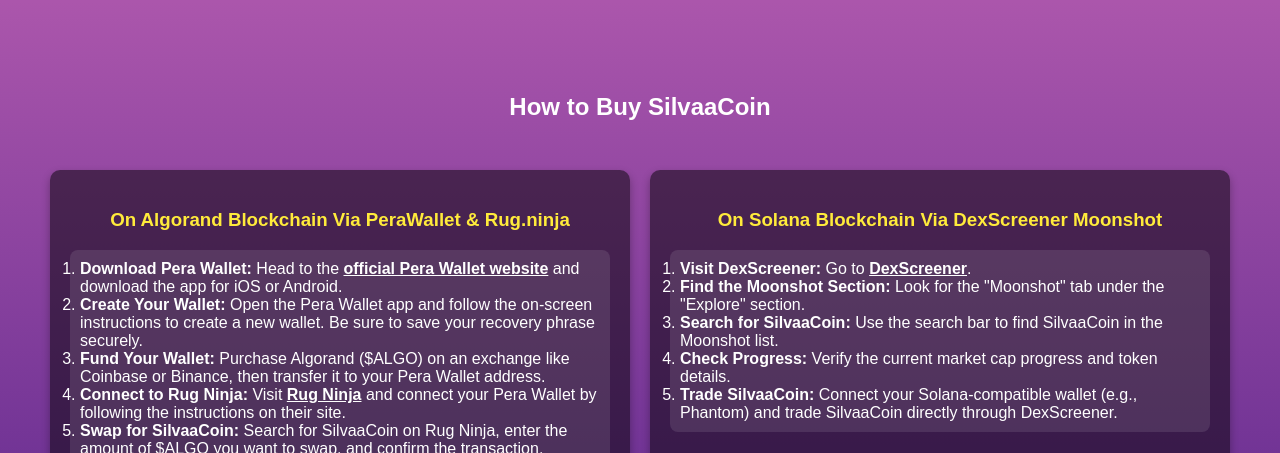
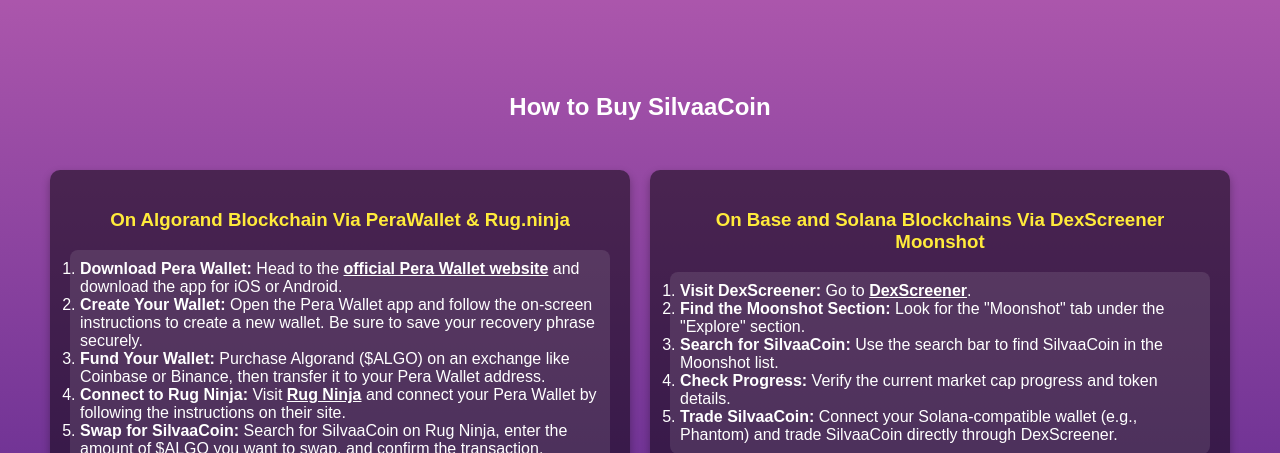
Before and after one commit to GitatronMaximus/silvaacoin-frontend, a plain HTML site: page index.html in a window 1280 px wide. Shown: the part 665-1118 px from the top of the page. Drawn offline with Linux system fonts and the light colour scheme.

```diff
--- a/index.html
+++ b/index.html
@@ -122,7 +122,7 @@
             </div>
             <!-- Right Column -->
             <div style="flex: 1; min-width: 300px; margin: 10px; padding: 20px; background: rgba(0, 0, 0, 0.5); border-radius: 10px; box-shadow: 0 4px 8px rgba(0, 0, 0, 0.3);">
-                <h3 style="text-align: center; color: #ffeb3b;">On Solana Blockchain Via DexScreener Moonshot</h3>
+                <h3 style="text-align: center; color: #ffeb3b;">On Base and Solana Blockchains Via DexScreener Moonshot</h3>
                 <ol>
                     <li><strong>Visit DexScreener:</strong> Go to <a href="https://dexscreener.com" target="_blank">DexScreener</a>.</li>
                     <li><strong>Find the Moonshot Section:</strong> Look for the "Moonshot" tab under the "Explore" section.</li>
```
